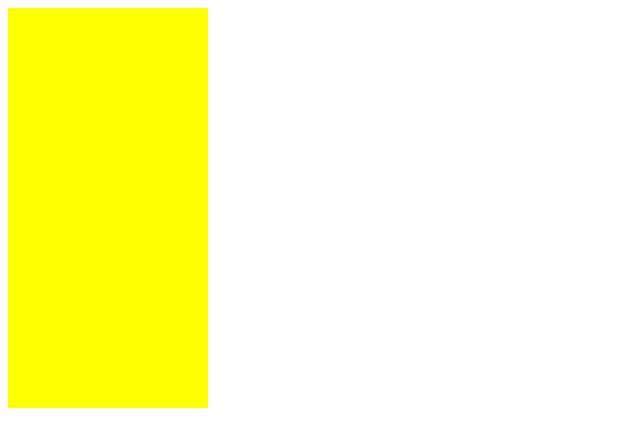
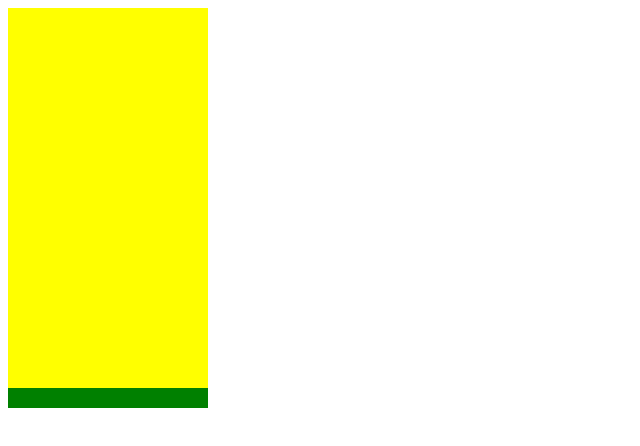
Before and after one commit to clalil/7retrogames, a plain HTML site: page tetris/index.html in a window 1280 px wide. Shown: the whole page, without its empty margins (0-640 px from the left). Drawn offline with Linux system fonts and the light colour scheme.

Commit message:
Add base to game

```diff
--- a/tetris/app.js
+++ b/tetris/app.js
@@ -1,9 +1,15 @@
 document.addEventListener('DOMContentLoaded', () => {
   const container = document.getElementsByClassName('grid')[0];
-  [...Array(200)].forEach((_, div) => {
+  [...Array(190)].forEach((_, div) => {
     div = document.createElement('div')
     container.appendChild(div)
-  })
+  });
+
+  [...Array(10)].forEach((_, div) => {
+    div = document.createElement('div')
+    div.setAttribute('class', 'block3')
+    container.appendChild(div)
+  });
 
   const grid = document.querySelector('.grid')
   let squares = Array.from(grid.querySelectorAll('div'))
--- a/tetris/style.css
+++ b/tetris/style.css
@@ -14,6 +14,9 @@ div {
 .block {
 	background-color: blue;
 }
-.block-2 {
+.block2 {
 	background-color: purple;
 }
+.block3 {
+	background-color: green;
+}
```
